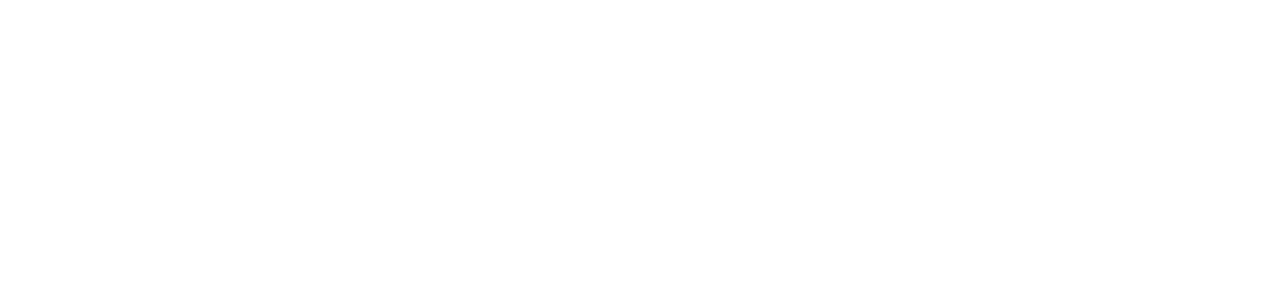
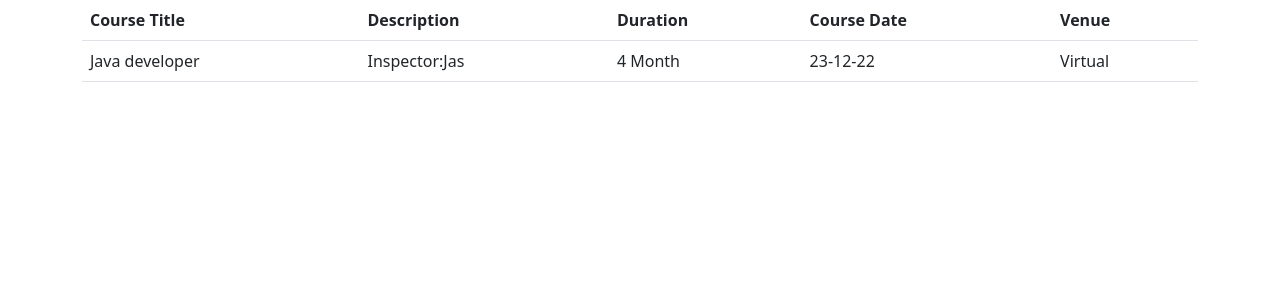
Before and after one commit to Jaseel7012/Nest_app_angular, an Angular app: page /viewcourse in a window 1280 px wide. Before the commit this address led to /. Shown: the top 300 px of the page. Built offline with nearby package versions, Linux system fonts and the light colour scheme.

Commit message:
view course

```diff
--- /dev/null
+++ b/src/app/view-course/view-course.component.html
@@ -0,0 +1,27 @@
+
+<div class="container">
+    <div class="row">
+        <div class="col col-12 col-sm-12 col-md-12 col-xl-12 col-xxl-12">
+            <table class="table">
+                <thead>
+                  <tr>
+                    <th scope="col">Course Title</th>
+                    <th scope="col">Description</th>
+                    <th scope="col">Duration</th>
+                    <th scope="col">Course Date</th>
+                    <th>Venue</th>
+                  </tr>
+                </thead>
+                <tbody>
+                  <tr >
+                    <td >Java developer</td>
+                    <td>Inspector:Jas</td>
+                    <td> 4 Month</td>
+                    <td>23-12-22</td>
+                    <td>Virtual</td>
+                  </tr>
+                </tbody>
+            </table>
+        </div>
+    </div>
+</div>
```
Also changed, not shown: src/app/app.module.ts (+7 -1 lines), src/app/view-course/view-course.component.ts (added, +10 -0 lines), src/app/view-course/view-course.component.css (added), 1 other file (tests, documents, lock files or other folders).
